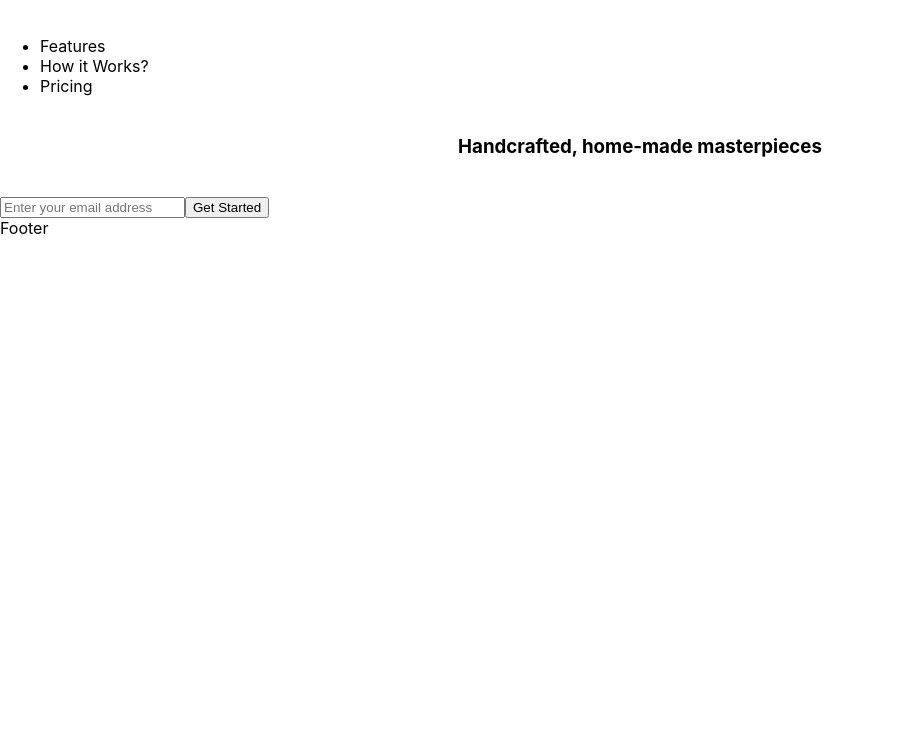
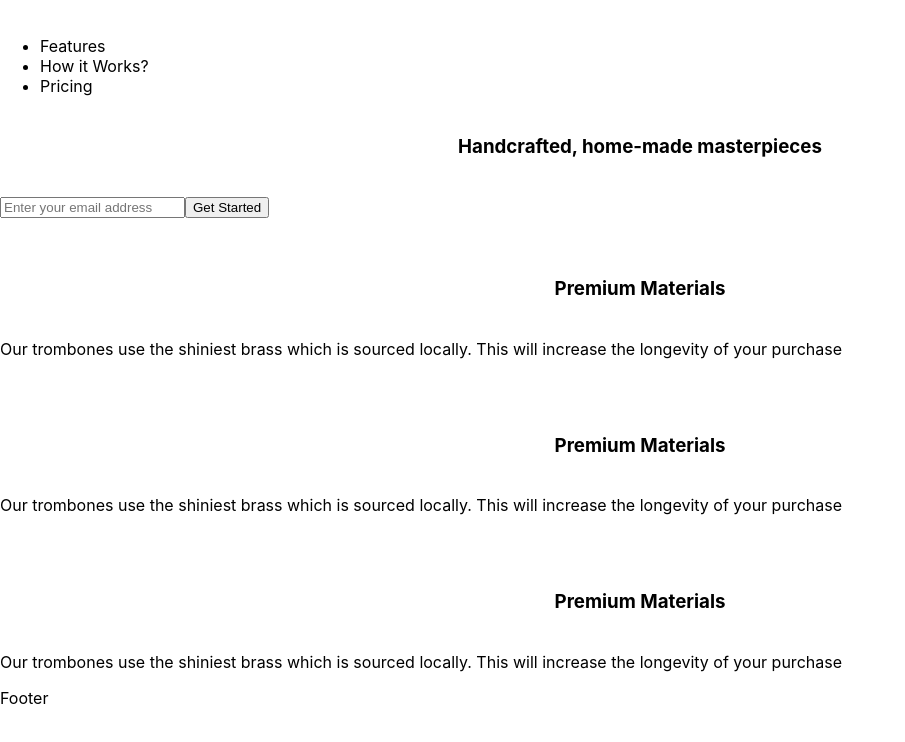
Before and after one commit to Bhavin789/Basic-HTML-CSS, a React (Create React App) app: page /shop in a window 1280 px wide. Shown: the top 742 px of the page, without its empty margins (0-905 px from the left). Built offline with nearby package versions, Linux system fonts and the light colour scheme.

Commit message:
HTML(semantics): Add features elements, WIP

```diff
--- a/src/pages/ShoppingPage.tsx
+++ b/src/pages/ShoppingPage.tsx
@@ -29,7 +29,40 @@ const ShoppingPage = () => {
             <button type="submit"> Get Started</button>
           </form>
         </section>
-        <section></section>
+        <section>
+          <div id="features">
+            <div id="feature-info">
+              <img></img>
+              <div>
+                <h3>Premium Materials</h3>
+                <p>
+                  Our trombones use the shiniest brass which is sourced locally.
+                  This will increase the longevity of your purchase
+                </p>
+              </div>
+            </div>
+            <div id="feature-info">
+              <img></img>
+              <div>
+                <h3>Premium Materials</h3>
+                <p>
+                  Our trombones use the shiniest brass which is sourced locally.
+                  This will increase the longevity of your purchase
+                </p>
+              </div>
+            </div>
+            <div id="feature-info">
+              <img></img>
+              <div>
+                <h3>Premium Materials</h3>
+                <p>
+                  Our trombones use the shiniest brass which is sourced locally.
+                  This will increase the longevity of your purchase
+                </p>
+              </div>
+            </div>
+          </div>
+        </section>
       </div>
       <footer> Footer</footer>
     </div>
```
Also changed, not shown: 1 other file (tests, documents, lock files or other folders).
